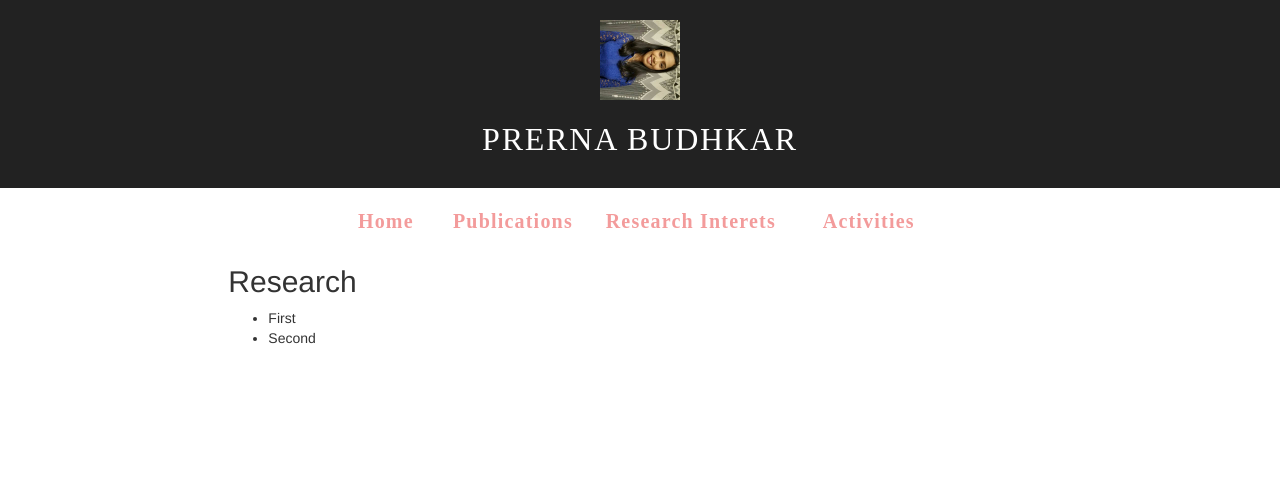
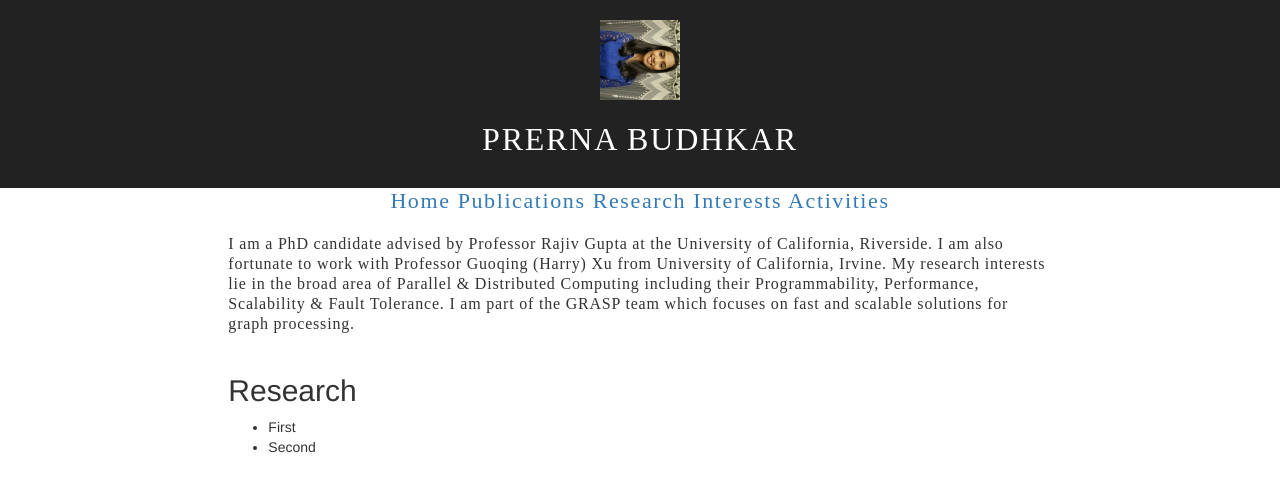
Before and after one commit to kajalagarwal/Prerna, a React (Create React App) app: page /research in a window 1280 px wide. Shown: the top 492 px of the page. Built offline with nearby package versions, Linux system fonts and the light colour scheme.

Commit message:
update read me

```diff
--- a/package.json
+++ b/package.json
@@ -3,9 +3,13 @@
   "version": "0.1.0",
   "private": true,
   "dependencies": {
+    "bootstrap": "^3.3.7",
     "mobile-detect": "^1.3.6",
     "react": "^15.5.3",
-    "react-dom": "^15.5.3"
+    "react-bootstrap": "^0.30.8",
+    "react-dom": "^15.5.3",
+    "react-router": "^4.0.0",
+    "react-router-dom": "^4.0.0"
   },
   "devDependencies": {
     "react-scripts": "0.9.5"
--- a/src/App.js
+++ b/src/App.js
@@ -1,10 +1,12 @@
 import React, { Component } from 'react';
 import './styles/index.css';
 import Prerna from './assets/images/prerna.jpeg';
+import 'bootstrap/dist/css/bootstrap.css';
+import Home from './components/home.js';
+import Activity from './components/activity.js';
+import Research from './components/research.js';
 import Publication from './components/publication.js';
-import Activity from './components/activity.js';
-import Research from './components/research.js'
-import 'bootstrap/dist/css/bootstrap.css';
+import { Link } from 'react-router-dom';
 
 class App extends Component {
   openLink = (link) => {
@@ -19,14 +21,12 @@ class App extends Component {
             <img src={Prerna} className="App-logo" alt="logo" />
             <h2 className="headline uppercase">Prerna Budhkar</h2>
           </div>
-          <div className='col-md-6 col-md-offset-3 marginTop20 smallSubCopy emphasis bolder hidden-xs'>
-            <p className='col-md-2' onClick={() => this.openLink('home')}>Home</p>
-            <p className='col-md-3' onClick={() => this.openLink('publication')}>Publications</p>
-            <p className='col-md-4' onClick={() => this.openLink('research')}>Research Interets</p>
-            <p className='col-md-3' onClick={() => this.openLink('activitiy')}>Activities</p>
+          <div className='hidden-xs emphasis smallHeadline'>
+            <Link to="/home"> Home </Link>
+            <Link to="/publication"> Publications </Link>
+            <Link to="/research"> Research Interests </Link>
+            <Link to="/activity"> Activities </Link>
           </div>
-          {
-            window.location.pathname === '/home' ? (
           <p className="marginTop20 col-md-8 col-md-offset-2 col-xs-12 lead leftAligned">
             I am a PhD candidate advised by Professor Rajiv Gupta at the University of California, Riverside.
             I am also fortunate to work with Professor Guoqing (Harry) Xu  from University of California, Irvine.
@@ -34,24 +34,8 @@ class App extends Component {
             Programmability, Performance, Scalability & Fault Tolerance. I am part of the GRASP team which
             focuses on fast and scalable solutions for graph processing.
           </p>
-            ) : ''
-          }
+          {this.props.children}
         </div>
-        {
-          window.location.pathname === '/publication' ? (
-            <Publication/>
-          ) : ''
-        }
-        {
-          window.location.pathname === '/research' ? (
-            <Research/>
-          ) : ''
-        }
-        {
-          window.location.pathname === '/activitiy' ? (
-            <Activity/>
-          ) : ''
-        }
       </div>
     );
   }
--- a/src/components/activity.js
+++ b/src/components/activity.js
@@ -1,6 +1,5 @@
 import React, { Component } from 'react';
 import '../styles/index.css';
-import 'bootstrap/dist/css/bootstrap.css';
 
 export default class Activity extends Component {
   render() {
--- /dev/null
+++ b/src/components/home.js
@@ -0,0 +1,12 @@
+import React, { Component } from 'react';
+import '../styles/index.css';
+
+export default class Home extends Component {
+  render() {
+    return (
+      <div>
+        <p>Home</p>
+      </div>
+    );
+  }
+}
--- a/src/components/publication.js
+++ b/src/components/publication.js
@@ -1,6 +1,5 @@
 import React, { Component } from 'react';
 import '../styles/index.css';
-import 'bootstrap/dist/css/bootstrap.css';
 
 export default class Publication extends Component {
   render() {
--- a/src/components/research.js
+++ b/src/components/research.js
@@ -1,6 +1,5 @@
 import React, { Component } from 'react';
 import '../styles/index.css';
-import 'bootstrap/dist/css/bootstrap.css';
 
 export default class Research extends Component {
   render() {
--- a/src/index.js
+++ b/src/index.js
@@ -1,10 +1,24 @@
 import React from 'react';
 import ReactDOM from 'react-dom';
 import App from './App';
+import Home from './components/home.js';
+import Activity from './components/activity.js';
+import Research from './components/research.js';
+import Publication from './components/publication.js';
 import './styles/index.css';
-import './styles/typography.css'
+import './styles/typography.css';
+import { Route, BrowserRouter } from 'react-router-dom';
 
-ReactDOM.render(
-  <App />,
+ReactDOM.render((
+	<BrowserRouter history={history}>
+		<div>
+			<Route path="/" component={App} />
+	    <Route path="/home" component={Home} />
+	    <Route path="/activity" component={Activity} />
+	    <Route path="/research" component={Research} />
+	    <Route path="/publication" component={Publication} />
+	  </div>
+ 	</BrowserRouter>
+	),
   document.getElementById('root')
 );
```
Also changed, not shown: 1 other file (tests, documents, lock files or other folders). Lines whose indentation alone changed are shown as unchanged.
